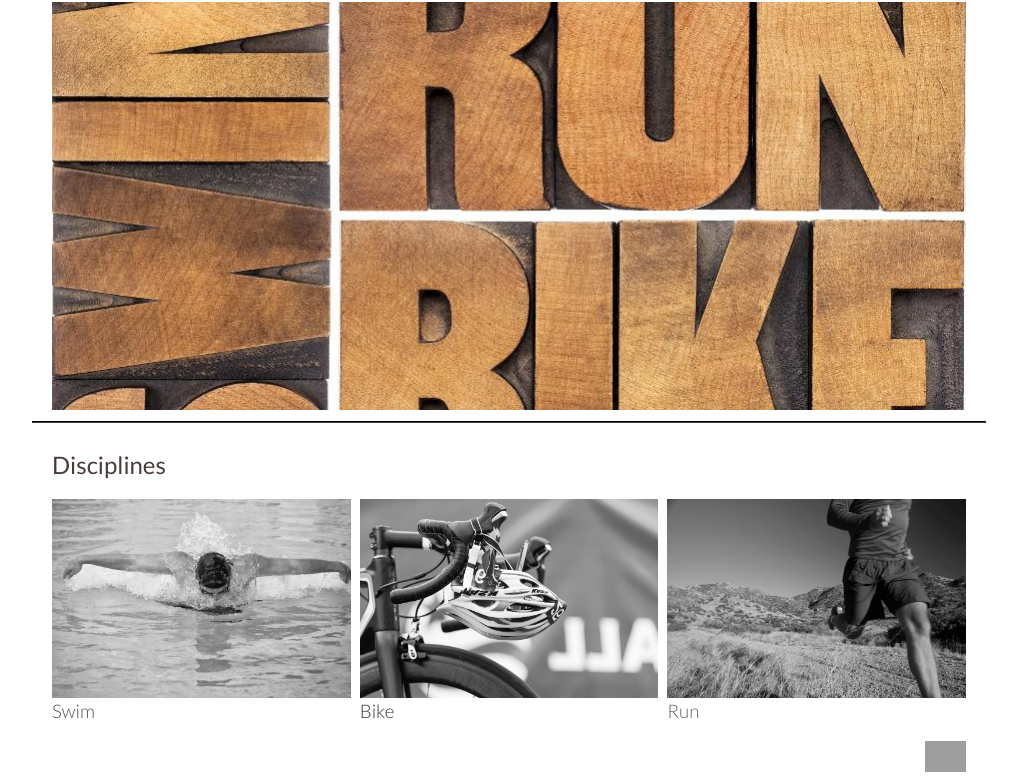
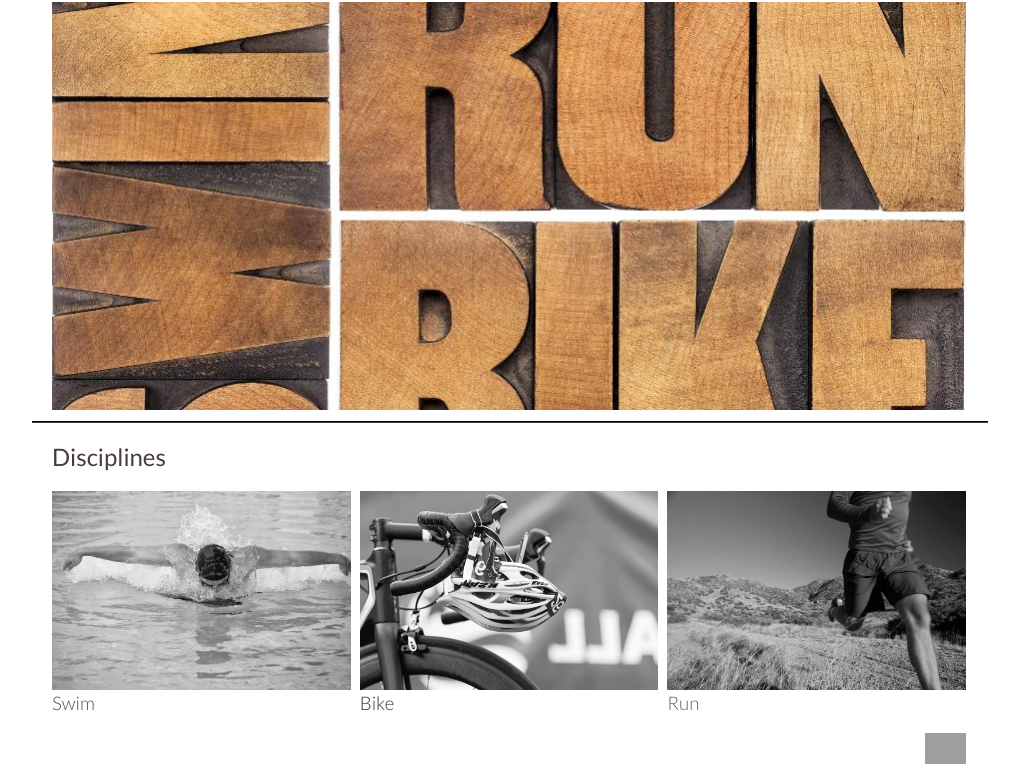
Before and after one commit to lesansley/portfolio, a plain HTML site: page index.html in a window 1280 px wide. Shown: the part 152-928 px from the top of the page, without its empty margins (131-1150 px from the left). Drawn offline with nearby package versions, Linux system fonts and the light colour scheme; grey boxes are pictures that could not be loaded.

Commit message:
Add a flex-box class

```diff
--- a/css/main.css
+++ b/css/main.css
@@ -18,12 +18,16 @@ body {
 	min-width: 262px;
 }
 
-.row {
+.flex-wrap {
 	display: -webkit-flex;
 	display: -moz-flex;
 	display: -ms-flex;
 	display: flex;
 	flex-wrap: wrap;
+}
+
+
+.row {
 	padding-left: 20px;
 	padding-right: 20px;
 	width: 100%;
--- a/index.html
+++ b/index.html
@@ -21,7 +21,7 @@
     <div class="container">
 
       <!--Header section with logo & name-->
-      <header class="row row-header">
+      <header class="row row-header flex-wrap">
         <figure class="col-6 header-logo">
           <img class="img-logo img-responsive" src="img/triathlonlogo.png" alt="triathlon logo">
         </figure>
@@ -47,7 +47,7 @@
           <h2 class="text-section-title">Disciplines</h2>
 
         <!--Images for each discipline-->
-        <div class="row row-disciplines">
+        <div class="row row-disciplines flex-wrap">
           <figure class="col-4 discipline">
             <img class= "img-responsive img-discipline img-left" src="img/swim.jpg" alt="swim" data-toggle="modal" data-target="#swim">
             <figcaption  class="text-swim modal-link caption-left caption-discipline" data-toggle="modal" data-target="#swim"><h3>Swim</h3></figcaption>
```
